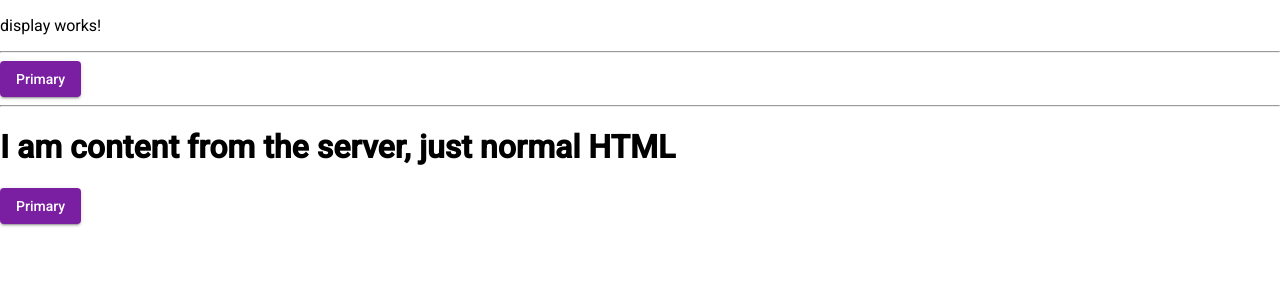
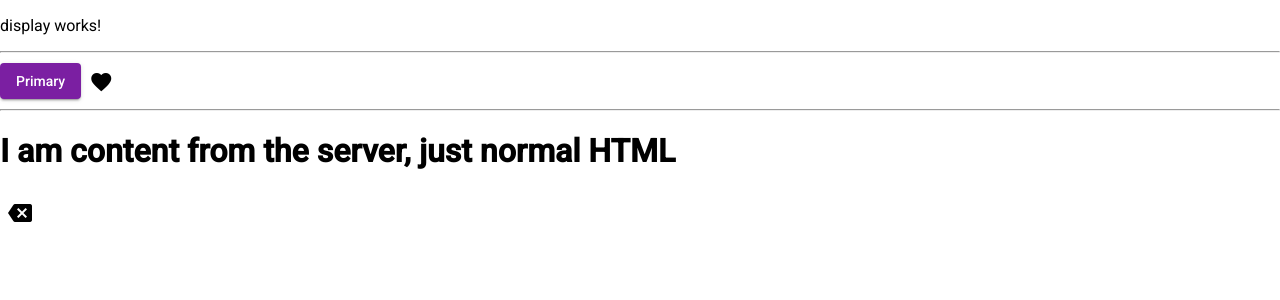
Before and after one commit to LRagji/magic-ui, an Angular app: page /dynamic in a window 1280 px wide. Shown: the top 300 px of the page. Built offline with nearby package versions, Linux system fonts and the light colour scheme.

Commit message:
Dynamic Rendering seem possible

```diff
--- a/src/app/app.module.ts
+++ b/src/app/app.module.ts
@@ -4,7 +4,9 @@ import { NgModule } from '@angular/core';
 import { AppRoutingModule } from './app-routing.module';
 import { AppComponent } from './app.component';
 import { BrowserAnimationsModule } from '@angular/platform-browser/animations';
-import {MatButtonModule,MatButton} from '@angular/material/button';
+import { MatButtonModule, MatButton } from '@angular/material/button';
+import { MatSidenavModule, MatSidenav } from '@angular/material/sidenav';
+import { MatIconModule, MatIcon } from '@angular/material/icon';
 
 
 //[entrycomponents]This is a spill when you have to include lazy loaded components here in the main module, but it seeems thata how it is with current version on angular..
@@ -17,10 +19,12 @@ import {MatButtonModule,MatButton} from '@angular/material/button';
     BrowserModule,
     AppRoutingModule,
     BrowserAnimationsModule,
-    MatButtonModule
+    MatButtonModule,
+    MatSidenavModule,
+    MatIconModule
   ],
   providers: [],
   bootstrap: [AppComponent],
-  entryComponents: [MatButton]
+  entryComponents: [MatButton, MatSidenav, MatIcon]
 })
 export class AppModule { }
--- a/src/app/dynamic-render/display/display.component.html
+++ b/src/app/dynamic-render/display/display.component.html
@@ -1,5 +1,8 @@
 <p>display works!</p>
 <hr />
 <button mat-raised-button color="primary">Primary</button>
+<button mat-icon-button aria-label="Example icon-button with a heart icon">
+    <mat-icon>favorite</mat-icon>
+  </button>
 <hr />
 <app-dynamic-render [content]="content"></app-dynamic-render>
--- a/src/app/dynamic-render/display/display.component.ts
+++ b/src/app/dynamic-render/display/display.component.ts
@@ -7,7 +7,15 @@ import { Component, OnInit } from '@angular/core';
 })
 export class DisplayComponent implements OnInit {
 
-  content = '<h1>\n  I am content from the server, just normal HTML\n</h1>\n <button mat-raised-button color="primary">Primary</button>';
+  content = `<h1>
+    I am content from the server, just normal HTML
+    </h1>
+
+        <button mat-icon-button aria-label="Hide">
+            <mat-icon>backspace</mat-icon>
+          </button>
+    `;
+
   constructor() { }
 
   ngOnInit() {
--- a/src/app/dynamic-render/dynamic-render.component.ts
+++ b/src/app/dynamic-render/dynamic-render.component.ts
@@ -1,5 +1,6 @@
 import { Component, OnInit, ComponentFactoryResolver, ElementRef, Injector, ComponentFactory, ComponentRef, Input, Output, EventEmitter } from '@angular/core';
 import { MatButton } from '@angular/material/button';
+import { MatSidenav } from '@angular/material/sidenav';
 import { MatIcon } from '@angular/material/icon';
 
 @Component({
@@ -10,7 +11,7 @@ import { MatIcon } from '@angular/material/icon';
 export class DynamicRenderComponent implements OnInit {
 
   private hostElement: HTMLElement;
-  private supportedComponents = [MatButton];
+  private supportedComponents: Array<any> = [MatButton, MatSidenav, MatIcon];//This list has to match entryComponents of app.module
   private supportedComponentFactories: Map<string, ComponentFactory<any>> = new Map();
   private supportedComponentsInstances: ComponentRef<any>[] = [];
 
@@ -57,18 +58,12 @@ export class DynamicRenderComponent implements OnInit {
       const embeddedComponentElements = Array.from(this.hostElement.querySelectorAll(selector));
 
       for (const element of embeddedComponentElements) {
-        //     //convert NodeList into an array, since Angular dosen't like having a NodeList passed
-        //     //for projectableNodes
-             const projectableNodes = [Array.prototype.slice.call(element.childNodes)]
-
-             const embeddedComponent = factory.create(this.injector, projectableNodes, element)
-
-        //     //apply inputs into the dynamic component
-        //     //only static ones work here since this is the only time they're set
-            for (const attr of (element as any).attributes) {
-              embeddedComponent.instance[attr.nodeName] = attr.nodeValue;
-            }
-            this.supportedComponentsInstances.push(embeddedComponent);
+        const projectableNodes = [Array.from(element.childNodes)];
+        const embeddedComponent = factory.create(this.injector, projectableNodes, element)
+        for (const attr of (element as any).attributes) {
+          embeddedComponent.instance[attr.nodeName] = attr.nodeValue;
+        }
+        this.supportedComponentsInstances.push(embeddedComponent);
       }
     });
   }
```
